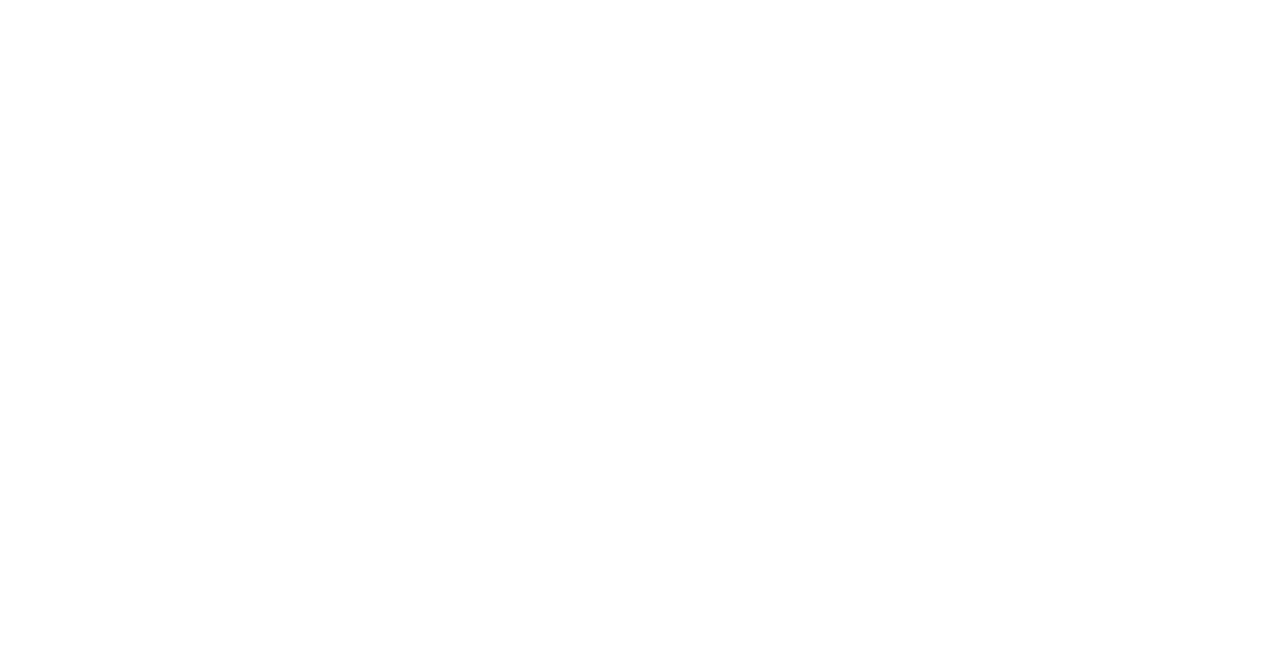
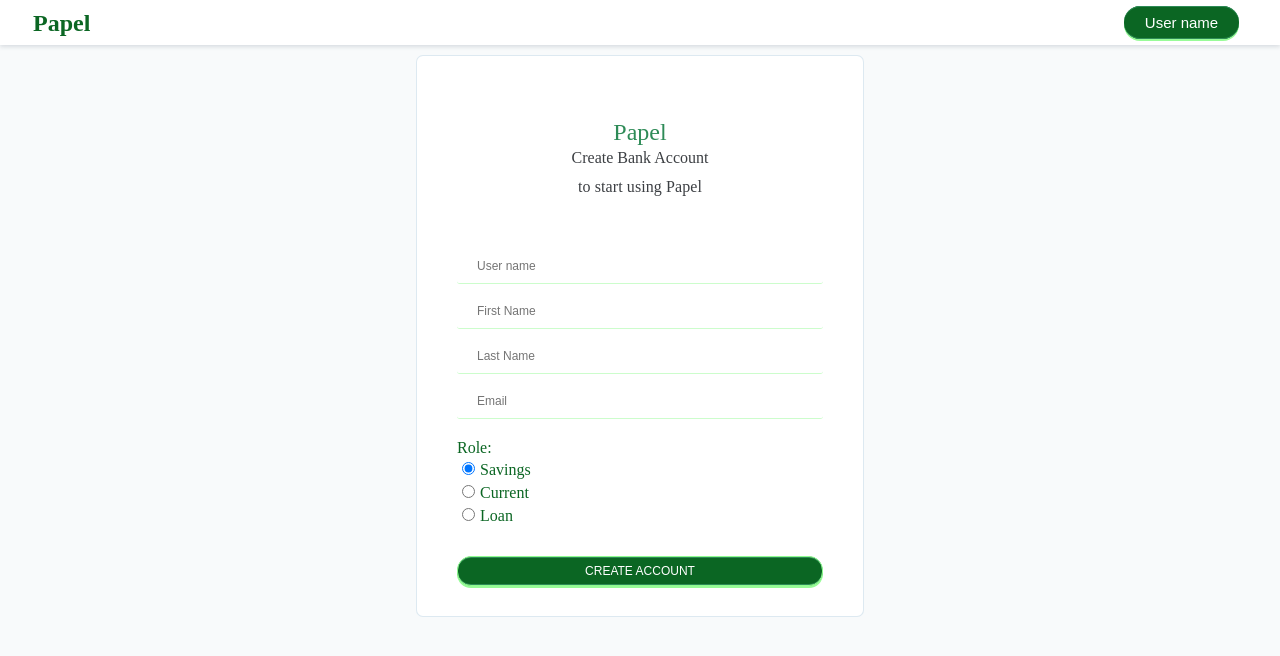
Before and after one commit to Irutingabo/Papel, a plain HTML site: page ui/pages/user/createBkAcc.html in a window 1280 px wide. Drawn offline with Linux system fonts and the light colour scheme.

Commit message:
[Finishes #171027584] finish work on form page allows user to create bank account

```diff
--- a/ui/css/partial/form.css
+++ b/ui/css/partial/form.css
@@ -1,6 +1,7 @@
 .formEntry {
     padding-top: 40px;
     text-align: left;
+    color: #0B6623;
 }
 
 fieldset {
@@ -27,7 +28,6 @@ input[type="submit"] {
 
 input:hover,
 input:focus {
-    /* border: 1px solid #98FB98; */
     box-shadow: inset 0 1px 1px rgba(0, 0, 0, 0.075), 0 0 8px rgba(144, 252, 144, 0.6);
 }
 
@@ -57,3 +57,8 @@ input[type="email"] {
 input[type="password"] {
     padding: 10px 10px 10px 20px;
 }
+
+input[type="radio"] {
+    width: auto;
+    margin: 5px;
+}
--- a/ui/css/partial/header.css
+++ b/ui/css/partial/header.css
@@ -69,15 +69,15 @@ header {
 
 .accountDrop>.accountDropBtn {
     cursor: pointer;
-    height: 30px;
+    height: 33px;
     width: 115px;
     border-radius: 16px;
     color: #FFFFFF;
-    font-size: 12px;
+    font-size: 15px;
     border: none;
-    font-weight: 600;
+    font-weight: 500;
     background-color: #0B6623;
-    box-shadow: inset 0 -1px 0 0 #2E8B57, inset 0 1px 0 0 #98FB98, 0 2px 0 0 #2E8B57;
+    box-shadow: inset 0 -1px 0 0 #2E8B57, inset 0 1px 0 0 #2E8B57, 0 2px 0 0 #98FB98;
 }
 
 .accountDrop>.accountDropBtn:hover {
@@ -92,10 +92,10 @@ header {
     cursor: pointer;
     color: #755c00;
     left: -15px;
-    background: linear-gradient(180deg, #F8FAFB 0%, #DDEDF4 100%);
-    box-shadow: inset 0 -2px 0 0 #6BC1FF;
-    font-size: 12px;
-    font-weight: 600;
+    background: linear-gradient(180deg, #F8FAFB 0%, #a3fda3 100%);
+    box-shadow: inset 0 -2px 0 0 #90fc90;
+    font-size: 15px;
+    font-weight: 500;
     border-radius: 15px;
 }
 
--- a/ui/pages/user/createBkAcc.html
+++ b/ui/pages/user/createBkAcc.html
@@ -4,10 +4,63 @@
     <meta charset="UTF-8">
     <meta name="viewport" content="width=device-width, initial-scale=1.0">
     <title>Papel - New Bank Account</title>
+    <link rel="stylesheet" href="../../css/style.css">
 </head>
 
 <body>
+    <header>
+        <div class="title"><a href="#">Papel</a></div>
+        <div class="navg">
+            <div class="bkAccount"> <a href="./bkAccProfile.html">Bank account</a> </div>
+        </div>
+        <div class="account">
+            <div class="accountDrop">
+                <button id="accountDropBtn" class="accountDropBtn">User name</button>
+                <div class="accountElements">
+                    <a class="userBtn" href="./signin.html" id="userBtn">Enter as Staff</a>
+                    <a class="signoutBtn" href="./signin.html" id="signoutBtn">Sign Out</a>
+                </div>
+            </div>
+        </div>
+    </header>
+    <main>
+        <!-- Create bank account form -->
+        <div class="container">
+            <div class="signFrame">
+                <div class="appTitle">
+                    <a href="#">Papel</a>
+                </div>
+                <div class="signTitle">Create Bank Account</div>
+                <div class="subTitle">to start using Papel</div>
+                <form class="formEntry" action="./signin.html">
 
+
+
+                    <fieldset>
+                        <input type="text" placeholder="User name" id="uNameId">
+
+                        <br>
+
+                        <input type="text" placeholder="First Name" id="fNameId" required>
+                        <input type="text" placeholder="Last Name" id="lNameId" required>
+                        <br>
+
+                        <input type="email" placeholder="Email" id="inputEmail" required>
+                    </fieldset>
+                    <fieldset>
+                        Role:
+                        <br>
+                        <input type="radio" name="accType" id="savingsType" checked required>Savings <br>
+                        <input type="radio" name="accType" id="currentType">Current <br>
+                        <input type="radio" name="accType" id="loanType">Loan <br>
+                    </fieldset>
+
+                    <input type="submit" value="Create Account" id="createAcc" class="createAcc submitBtn">
+                </form>
+            </div>
+        </div>
+    </main>
+    <script src="../../scripts/script.js"></script>
 </body>
 
 </html>
```
